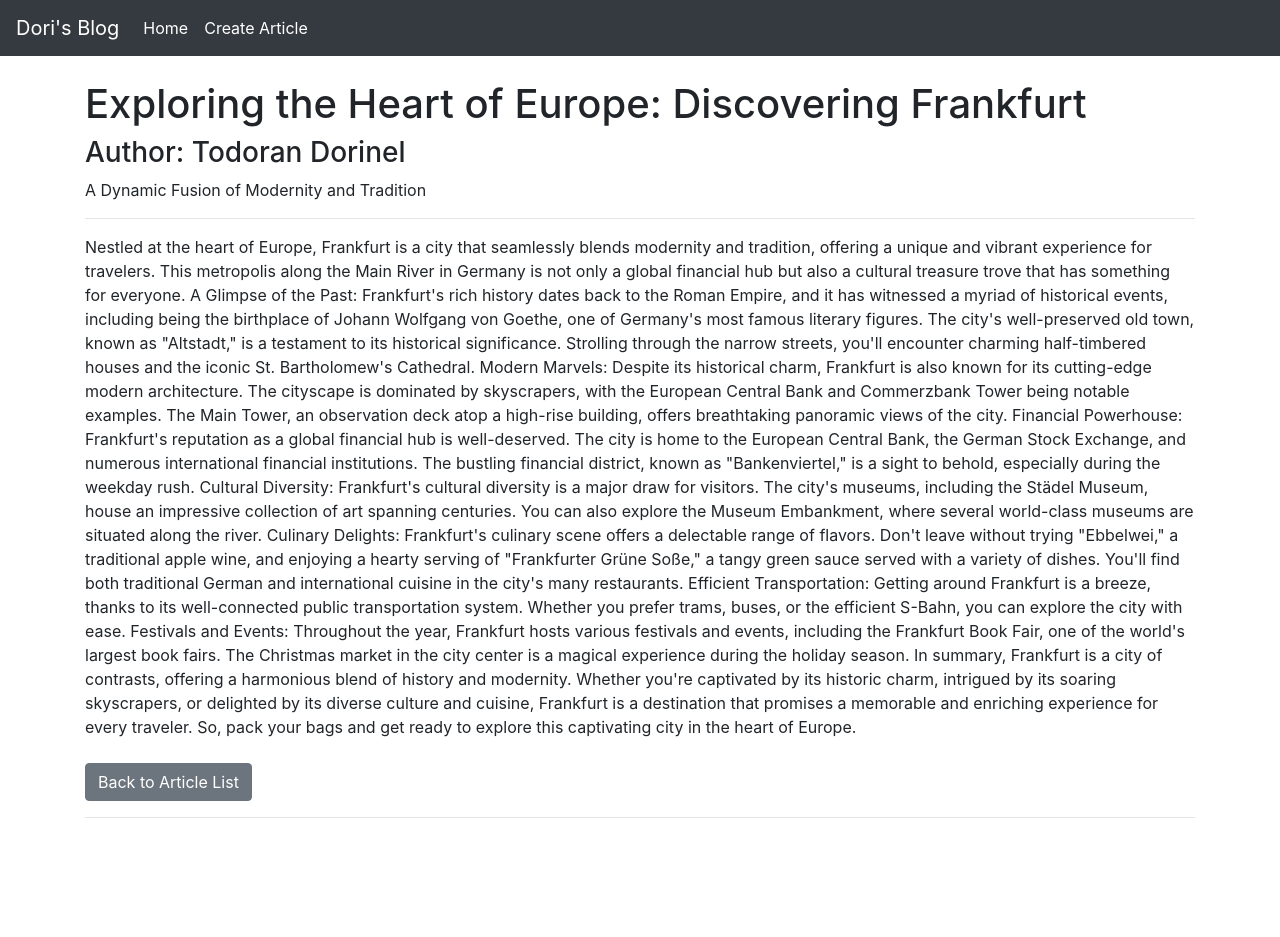
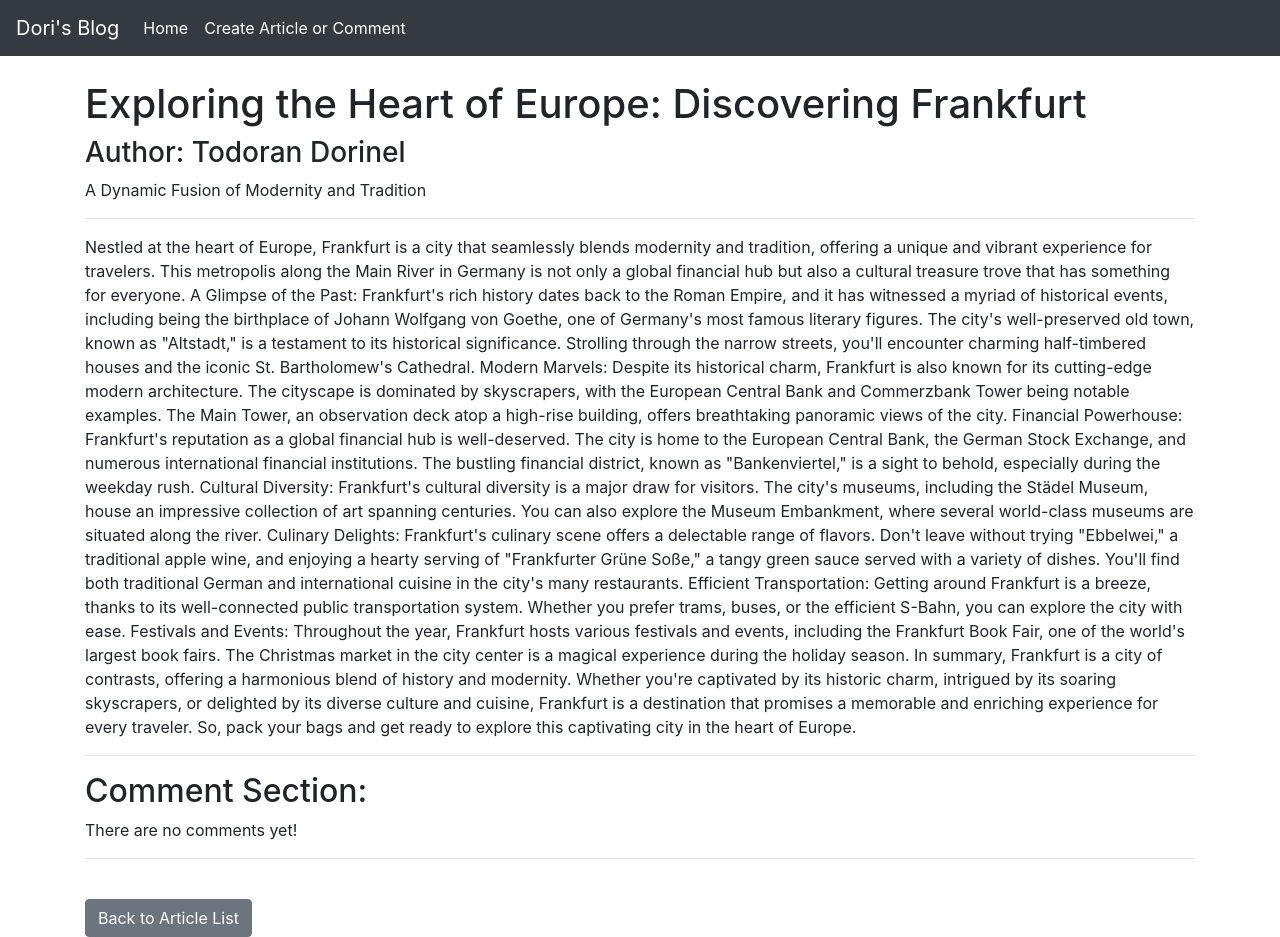
Before and after one commit to tDorinel/Personal-Blog, a Django app: page /article/1 in a window 1280 px wide. Before the commit the page ends 818 px from the top, so only its background shows below. Run offline with Django 4.2, Linux system fonts and the light colour scheme; data comes from the database, SQL or seed files in the repository; both versions use the stored data as it was after the commit.

Commit message:
New Changes. Comment section added using if and for.

```diff
--- a/dori_blog/blog/admin.py
+++ b/dori_blog/blog/admin.py
@@ -1,5 +1,6 @@
 from django.contrib import admin
-from .models import Post
+from .models import Post, Comment
 
 admin.site.register(Post)
 admin.site.site_header = "Dori's Blog Control Panel"
+admin.site.register(Comment)
--- a/dori_blog/blog/models.py
+++ b/dori_blog/blog/models.py
@@ -9,3 +9,12 @@ class Post(models.Model):
 
     def __str__(self):
         return self.post_title + ' - ' + str(self.post_author.get_full_name())
+
+class Comment(models.Model):
+    comment_post = models.ForeignKey(Post,related_name="comments",on_delete=models.CASCADE)
+    comment_name = models.CharField(max_length=255)
+    comment_body = models.TextField()
+    comment_date = models.DateTimeField(auto_now_add=True)
+
+    def __str__(self):
+        return str(self.comment_post) + ' - ' + str(self.comment_name)
--- a/dori_blog/blog/templates/article.html
+++ b/dori_blog/blog/templates/article.html
@@ -8,8 +8,26 @@
 <hr>
 {{ post.post_body }}
 
-<br/><br/>
-<a href="{% url 'home' %}" class="btn btn-secondary">Back to Article List</a>
+
 <br/>
 <hr>
+<h2>Comment Section:</h2>
+{% if not post.comments.all %}
+    There are no comments yet!
+    <hr>
+{% else %}
+    {% for comment in post.comments.all %}
+        <strong>
+            {{comment.comment_name}} - {{comment.comment_date}}
+        </strong>
+        <br/>
+        {{comment.comment_body}}
+        <hr>
+    {% endfor %}
+{% endif %}
+
+
+<br/>
+<a href="{% url 'home' %}" class="btn btn-secondary">Back to Article List</a>
+
 {% endblock %}
--- a/dori_blog/blog/templates/base.html
+++ b/dori_blog/blog/templates/base.html
@@ -24,7 +24,7 @@
               <a class="nav-link" href="{% url 'home' %}">Home <span class="sr-only">(current)</span></a>
             </li>
             <li class="nav-item active">
-                <a class="nav-link" href="{% url 'admin:index' %}">Create Article <span class="sr-only">(current)</span></a>
+                <a class="nav-link" href="{% url 'admin:index' %}">Create Article or Comment<span class="sr-only">(current)</span></a>
               </li>
           </ul>
         </div>
```
Also changed, not shown: dori_blog/blog/migrations/0002_comment.py (added), dori_blog/db.sqlite3.
